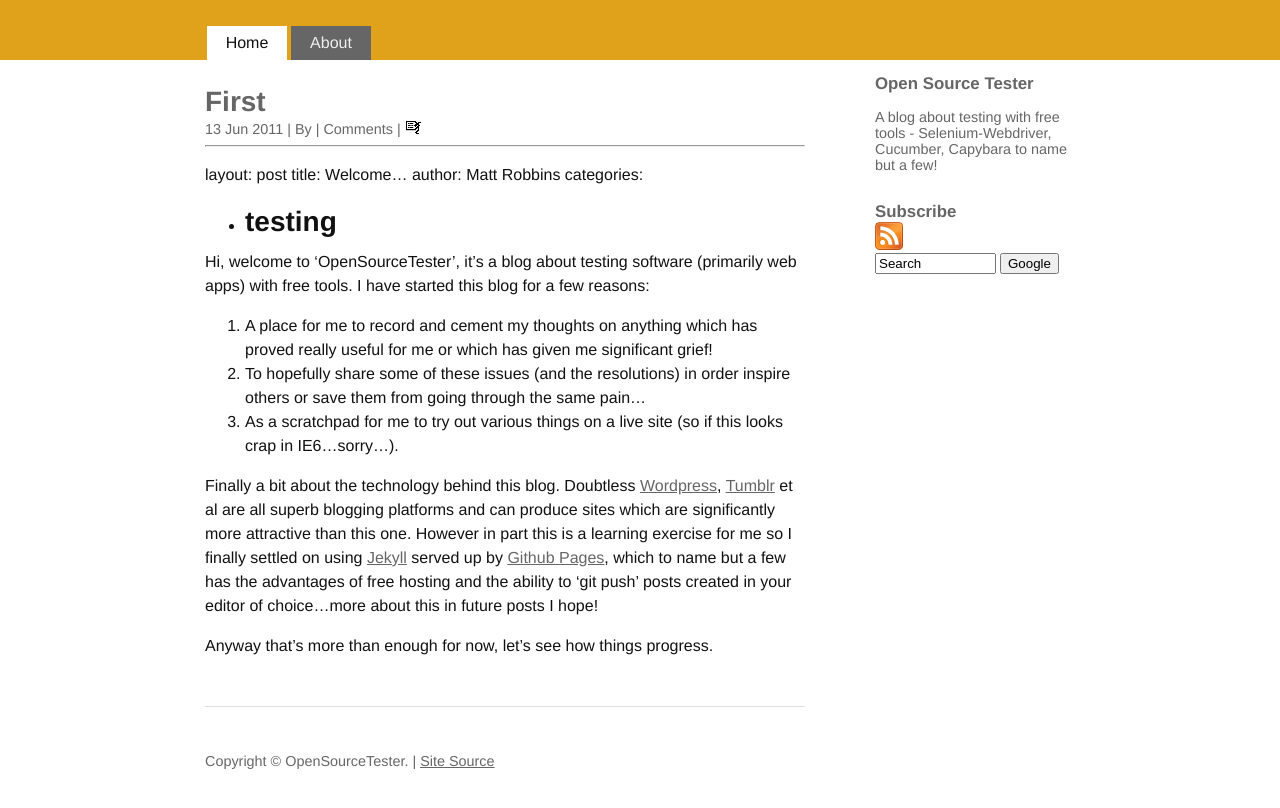
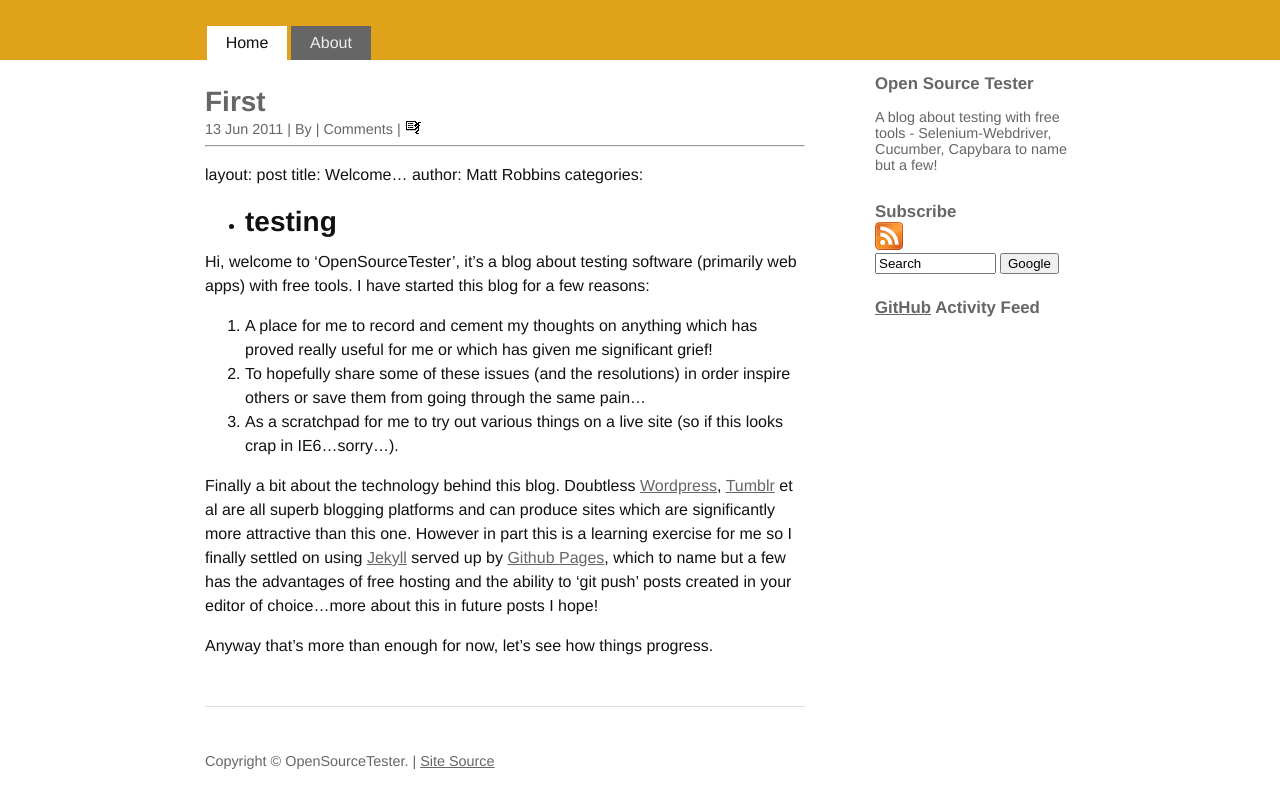
Before and after one commit to mcrmfc/mcrmfc.github.com, a Jekyll site: the page built from index.html, in a window 1280 px wide. Shown: the top 808 px of the page. Built offline with Jekyll 4.4.1, drawn with Linux system fonts in a browser that asks for light colours; the list of posts is cut into pages by our own code; comment, search, counter and statistics services are not loaded.

Commit message:
add href to git feed

```diff
--- a/_includes/sidebar.html
+++ b/_includes/sidebar.html
@@ -16,6 +16,8 @@
             </p>
         </form>
         </li>
+        <h3><a href="http://github.com/mcrmfc">GitHub</a> Activity Feed</h3>
+        <li></li>
     </ul>
 </div>
 <script>
@@ -25,7 +27,7 @@
   },
   function(data) {
     $.each(data.items, function(i,item){
-      $("#sidebar ul").append("<li>" + item.title + "</li>");
+      $("#sidebar ul").append("<li><a " + "href=\"" + item.alternate.href + "\">" + item.title + "</a></li>");
       if(i==5) return false;
     });
   });
```
